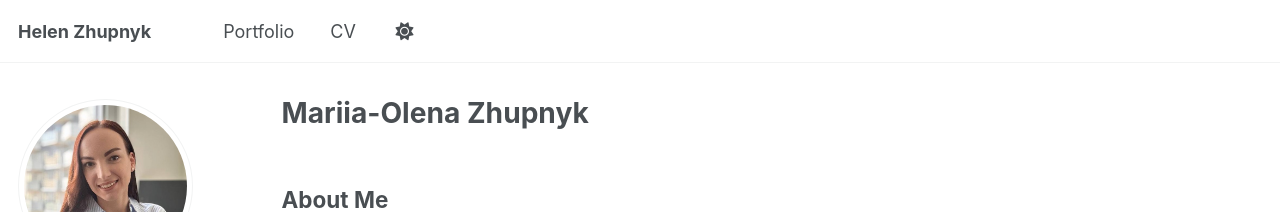
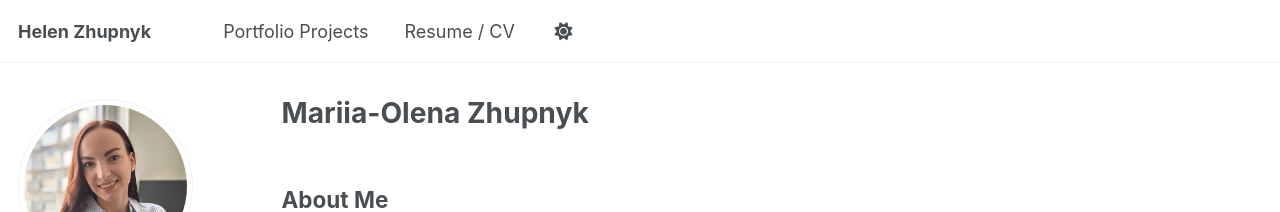
Before and after one commit to helenzhupnyk/helenzhupnyk.github.io, a Jekyll site: the page built from _pages/about.md, in a window 1280 px wide. Shown: the top 212 px of the page. Built offline with Jekyll 4.4.1, drawn with Linux system fonts in a browser that asks for light colours.

Commit message:
Update navigation.yml

```diff
--- a/_data/navigation.yml
+++ b/_data/navigation.yml
@@ -17,13 +17,13 @@ main:
   #- title: "Teaching"
    # url: /teaching/
 
-  - title: "Portfolio"
+  - title: "Portfolio Projects"
     url: /portfolio/
 
  # - title: "Blog Posts"
   #  url: /year-archive/
 
-  - title: "CV"
+  - title: "Resume / CV"
     url: /cv/
 
   # - title: "CV"
```
